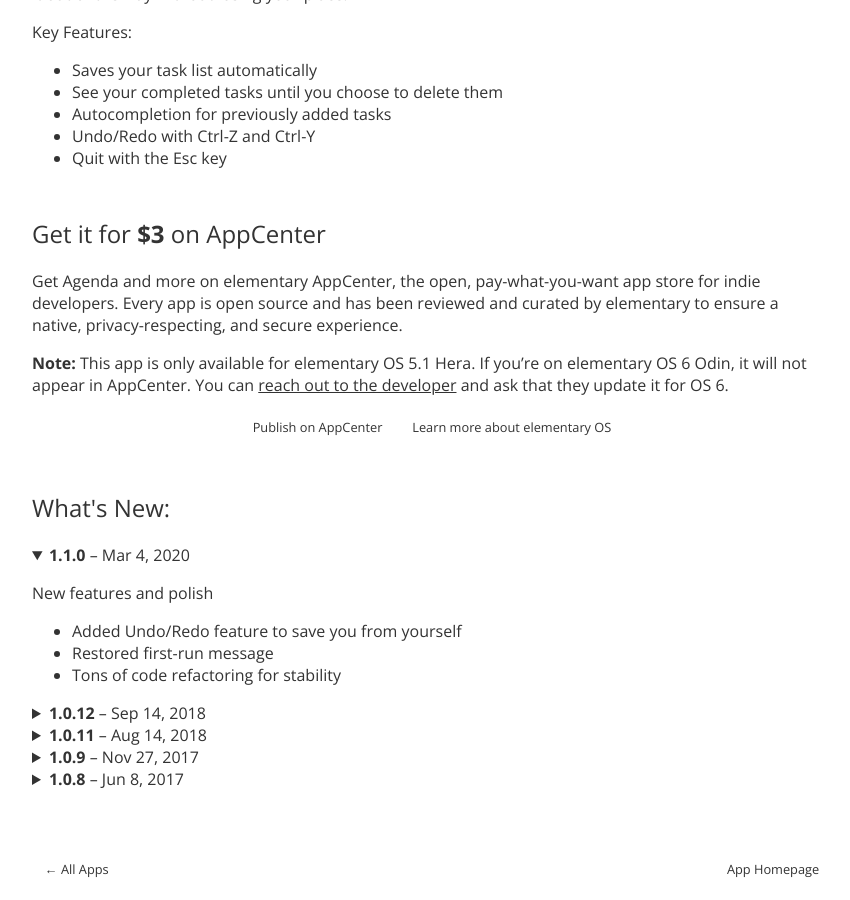
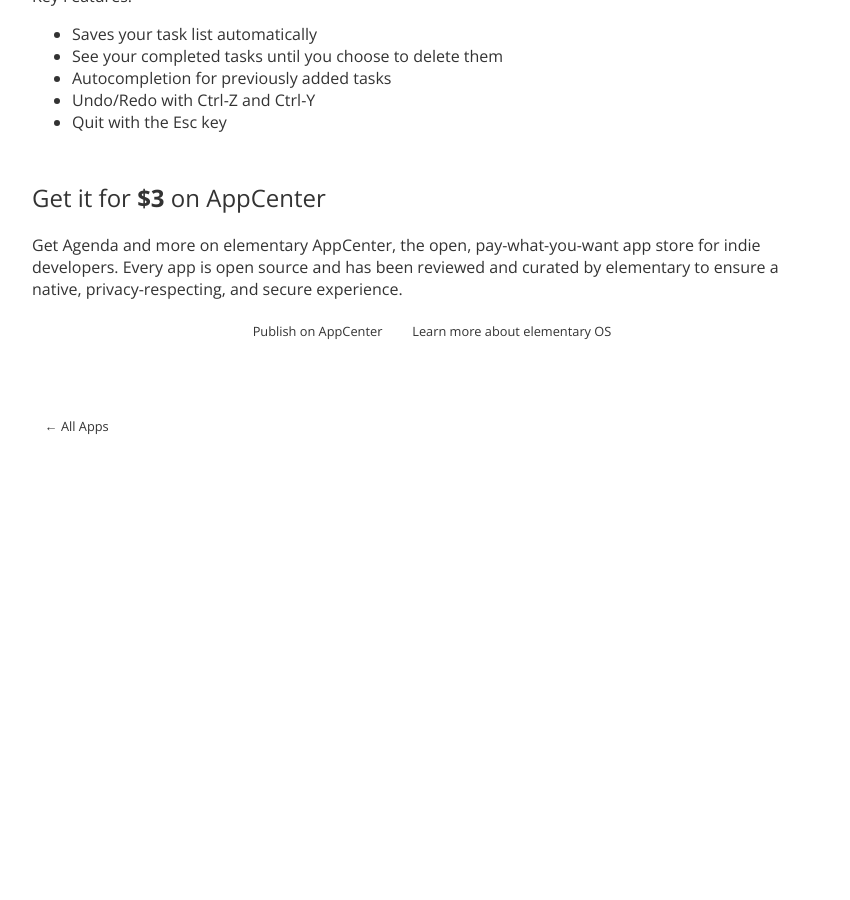
Before and after one commit to elementary/appcenter-web, a Jekyll site: the page built from _apps/com.github.dahenson.agenda.md, in a window 1280 px wide and 900 px high, scrolled down 664 px. Shown: the whole window, without its empty margins (208-1058 px from the left). Built offline with Jekyll 4.4.1, drawn with Linux system fonts in a browser that asks for light colours; nearby versions of some CDN libraries; after the commit the page ends 1105 px from its top, so only the background shows below that.

```diff
--- a/_apps/com.github.dahenson.agenda.md
+++ b/_apps/com.github.dahenson.agenda.md
@@ -3,98 +3,30 @@ app_id: com.github.dahenson.agenda
 title: "Agenda"
 summary: "Get things done"
 developer: "Dane Henson"
-homepage: "http://brainofdane.com"
+homepage: "#"
 help_page: "#"
-dist: hera
+dist: flatpak
 screenshots:
-  - https://appstream.elementary.io/appcenter/media/bionic/com/github/dahenson.agenda/CB0D8807CCCB19E52A4E92502207CEE3/screenshots/image-1_orig.png
-  - https://appstream.elementary.io/appcenter/media/bionic/com/github/dahenson.agenda/CB0D8807CCCB19E52A4E92502207CEE3/screenshots/image-2_orig.png
+  - https://raw.githubusercontent.com/dahenson/agenda/master/data/screenshot.png
 icons:
-  "64": https://appstream.elementary.io/appcenter/media/bionic/com/github/dahenson.agenda/CB0D8807CCCB19E52A4E92502207CEE3/icons/64x64/com.github.dahenson.agenda_com.github.dahenson.agenda.png
-  "128": https://appstream.elementary.io/appcenter/media/bionic/com/github/dahenson.agenda/CB0D8807CCCB19E52A4E92502207CEE3/icons/128x128/com.github.dahenson.agenda_com.github.dahenson.agenda.png
-  "64@2": https://appstream.elementary.io/appcenter/media/bionic/com/github/dahenson.agenda/CB0D8807CCCB19E52A4E92502207CEE3/icons/64x64@2/com.github.dahenson.agenda_com.github.dahenson.agenda.png
+  '64': https://flatpak.elementary.io/repo/appstream/x86_64/icons/64x64/com.github.dahenson.agenda.png
+  '128': https://flatpak.elementary.io/repo/appstream/x86_64/icons/128x128/com.github.dahenson.agenda.png
 color:
   primary: "#485a6c"
   primary-text: "#fff"
 price: 3
 releases:
-- version: 1.1.0
-  unix-timestamp: 1583280000
-  description: |-
-    <p>New features and polish</p>
 
-    <ul>
-
-      <li>Added Undo/Redo feature to save you from yourself</li>
-
-      <li>Restored first-run message</li>
-
-      <li>Tons of code refactoring for stability</li>
-
-    </ul>
-- version: 1.0.12
-  unix-timestamp: 1536883200
-  description: |-
-    <p>Visual updates and code fixes</p>
-
-    <ul>
-
-      <li>Tiny tweaks for a debut release on elementary OS 5.0</li>
-
-    </ul>
-- version: 1.0.11
-  unix-timestamp: 1534204800
-  description: |-
-    <p>Visual updates and code fixes</p>
-
-    <ul>
-
-      <li>Cleaned up the list icons to only show on hover or select</li>
-
-      <li>Tweaks to the overall visual style.</li>
-
-      <li>General code cleanup</li>
-
-    </ul>
-- version: 1.0.9
-  unix-timestamp: 1511740800
-  description: |-
-    <p>Small bugfixes and a new icon</p>
-
-    <ul>
-
-      <li>Updated the icon with a fresh new look (Thanks, Harvey)</li>
-
-      <li>Pressing Esc no longer closes Agenda while editing a task</li>
-
-      <li>Pressing Delete no longer crashes Agenda while editing a task</li>
-
-      <li>Metadata installs to the correct folder</li>
-
-    </ul>
-- version: 1.0.8
-  unix-timestamp: 1496880000
-  description: |-
-    <p>Small Fixes</p>
-
-    <ul>
-
-      <li>Fixed style issues for dark and light variants</li>
-
-      <li>Looks good, and feels good!</li>
-
-    </ul>
-redirect_from:
-  - /com.github.dahenson.agenda.desktop/
+redirect_from: /com.github.dahenson.agenda.desktop/
 ---
 
 <p>A task manager to help you keep track of the tasks that matter most.</p>
 <p>Sometimes, you just need a task list to keep you motivated. Agenda provides a way to write down your tasks and tick them off as you complete them. The list is saved automatically, so you can close the list to get it out of the way without losing your place.</p>
 <p>Key Features:</p>
 <ul>
-  <li>Saves your task list automatically</li>
-  <li>See your completed tasks until you choose to delete them</li>
-  <li>Autocompletion for previously added tasks</li>
-  <li>Undo/Redo with Ctrl-Z and Ctrl-Y</li>
-  <li>Quit with the Esc key</li>
+<li>Saves your task list automatically</li>
+<li>See your completed tasks until you choose to delete them</li>
+<li>Autocompletion for previously added tasks</li>
+<li>Undo/Redo with Ctrl-Z and Ctrl-Y</li>
+<li>Quit with the Esc key</li>
 </ul>
```
